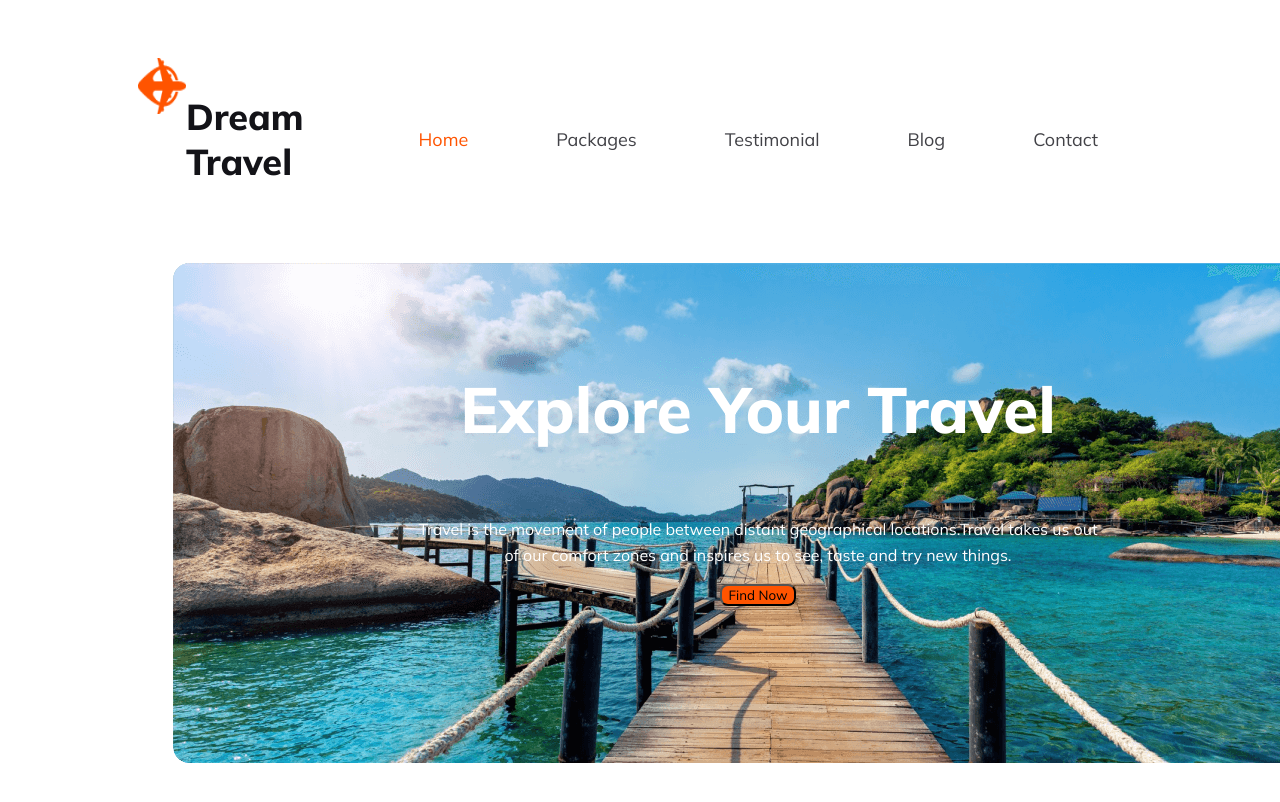
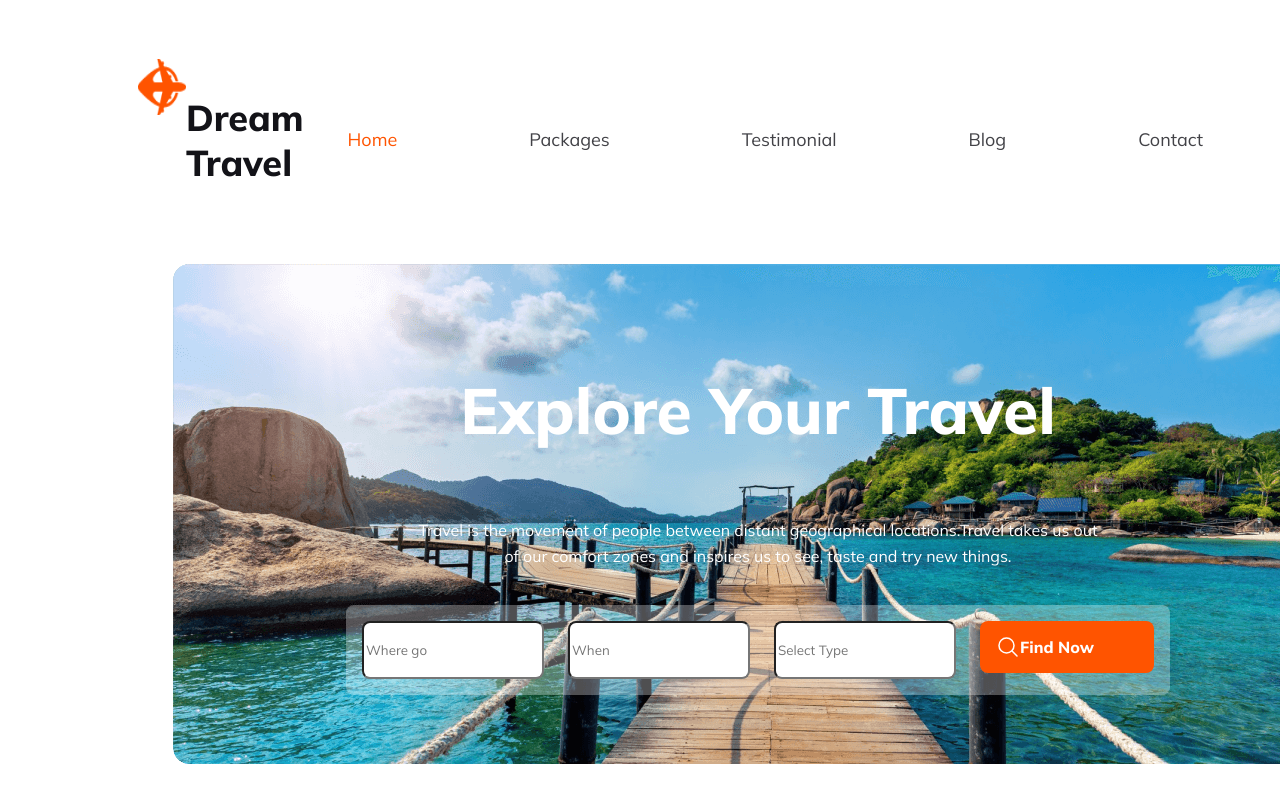
Before and after one commit to foujia00/assignment-2, a plain HTML site: page index.html in a window 1280 px wide. Shown: the top 802 px of the page. Drawn offline with Linux system fonts and the light colour scheme.

Commit message:
header comlete

```diff
--- a/index.html
+++ b/index.html
@@ -22,7 +22,12 @@
             <h1 class="banner-title">Explore Your Travel</h1>
             <p class="banner-des">Travel is the movement of people between distant geographical locations.Travel takes us out of our comfort zones and inspires us to see, taste and try new things.</p>
             <div class="banner-input">
-                <button class="btn-primary">Find Now</button>
+                <input class="a" type="text" placeholder="Where go">
+                <input class="a" type="text" placeholder="When">
+                <input class="a" type="text" placeholder="Select Type">
+                <button class="btn-primary"><svg xmlns="http://www.w3.org/2000/svg" width="24" height="24" viewBox="0 0 24 24" fill="none">
+                    <path d="M21 21L15.803 15.803M15.803 15.803C17.2096 14.3965 17.9998 12.4887 17.9998 10.4995C17.9998 8.51035 17.2096 6.60262 15.803 5.19605C14.3964 3.78947 12.4887 2.99927 10.4995 2.99927C8.51031 2.99927 6.60258 3.78947 5.196 5.19605C3.78943 6.60262 2.99922 8.51035 2.99922 10.4995C2.99922 12.4887 3.78943 14.3965 5.196 15.803C6.60258 17.2096 8.51031 17.9998 10.4995 17.9998C12.4887 17.9998 14.3964 17.2096 15.803 15.803Z" stroke="white" stroke-width="1.5" stroke-linecap="round" stroke-linejoin="round"/>
+                  </svg> Find Now</button>
 
             </div>
 
--- a/styles/travel.css
+++ b/styles/travel.css
@@ -7,6 +7,17 @@
 .btn-primary{
     border-radius: 8px;
 background: #FF5400;
+width: 174px;
+height: 52px;
+display: flex;
+color: #FFF;
+text-align: center;
+font-size: 16px;
+font-weight: 700;
+align-items: center;
+padding: 16px;
+cursor: pointer;
+border: 0;
 }
 /* header styles */
 header{
@@ -32,6 +43,11 @@ height: 56.008px;
 }
 nav > ul {
     display: flex;
+    display: inline-flex;
+padding: 10px 0px;
+justify-content: center;
+align-items: center;
+gap: 44px;
 }
 nav li{
     list-style: none;
@@ -51,10 +67,10 @@ nav li a{
     background-image: url(../Images/Group\ 13\ \(1\)\ \(1\).png);
     width: 1170px;
 height: 500px;
-flex-shrink: 0;
 border-radius: 16px;
 text-align: center;
 margin: 0px 35px;
+background-color: #131318, #13131800;
 }
 .banner-title{
     color: #FFF;
@@ -70,3 +86,43 @@ font-weight: 400;
 line-height: 26px; /* 162.5% */
 padding: 0px 240px;
 }
+.a{
+    width: 174px;
+height: 52px;
+border-radius: 8px;
+background: #FFF;
+}
+.banner-input{
+    display: inline-flex;
+padding: 16px;
+align-items: flex-start;
+gap: 24px;
+border-radius: 8px;
+background: rgba(255, 255, 255, 0.30);
+border: 0;
+margin-top: 20px;
+}
+
+
+/* responsive media quries */
+@media screen   and (max-width:425px ) {
+header{
+    padding: 10px;
+    max-width: 425px;
+}
+nav{
+    flex-direction: column;
+}
+nav > ul{
+    flex-direction: column;
+}
+.nav-div{
+    flex-direction: column;
+}
+.banner{
+    max-width: 425px;
+}
+.banner-input{
+    flex-direction: column;
+}
+}
```
